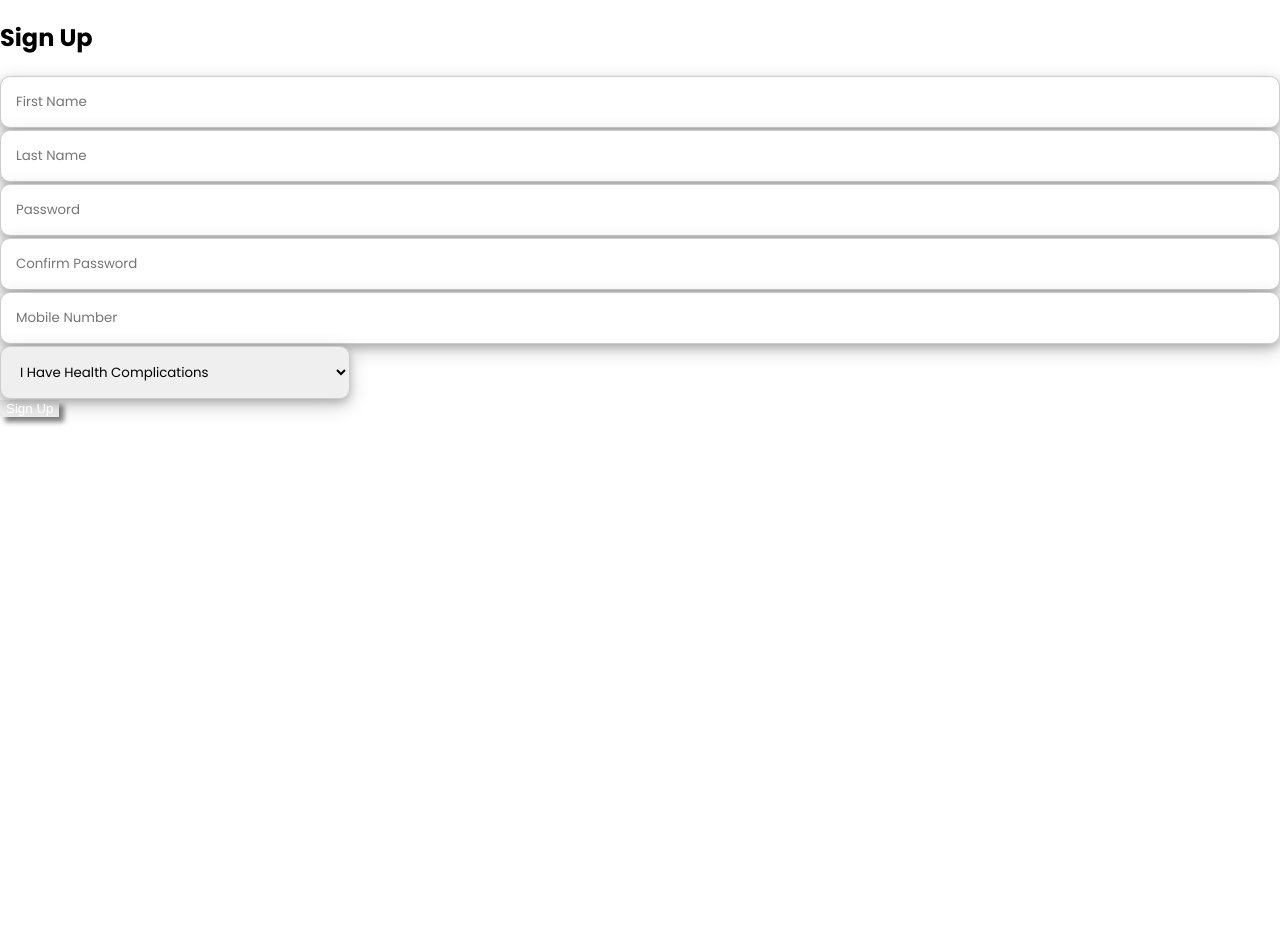
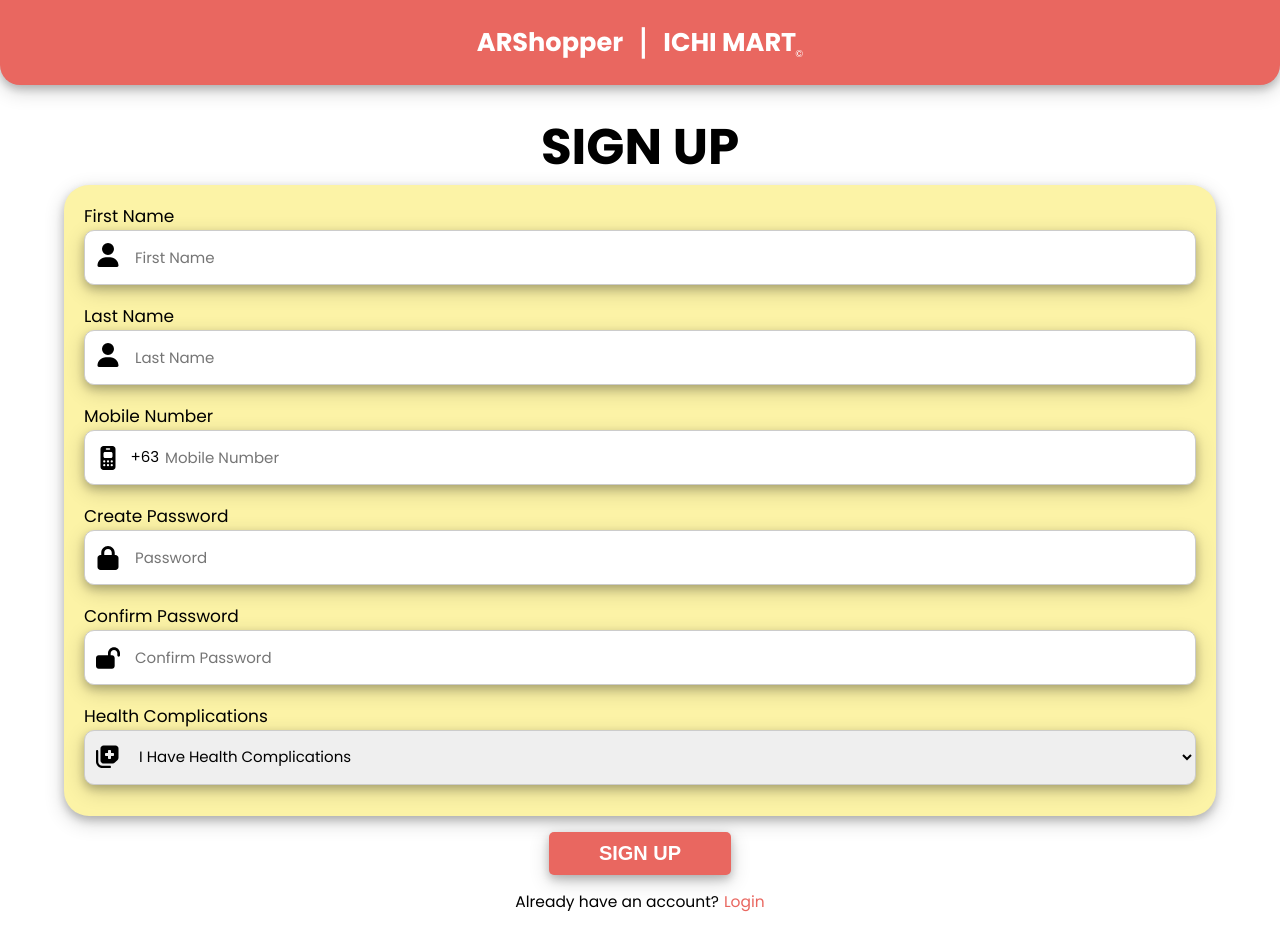
Before and after one commit to rimuelcanada14/sia-arshopperv2, a React (Create React App) app: page /signup in a window 1280 px wide. Before the commit the page ends 800 px from the top, so only its background shows below. Built offline with nearby package versions, Linux system fonts and the light colour scheme.

Commit message:
SIGNUP FRONTEND ANGAS

```diff
--- a/src/Signup/Signup.css
+++ b/src/Signup/Signup.css
@@ -32,7 +32,7 @@ body {
     padding-bottom: 1px;
     justify-content: center;
     text-align: center;
-    margin-bottom: 2em;
+    margin-bottom: 1em;
 }
 .signup-categories{
     text-align: left;
@@ -160,7 +160,9 @@ select {
     font-weight: bolder;
     box-shadow: 0 4px 8px 0 rgba(0, 0, 0, 0.2),
         0 6px 20px 0 rgba(0, 0, 0, 0.19);
-    text-align: center;
+    margin-left: auto;
+    margin-right: auto;
+    margin-top: .5em;
 }
 .signup-submit:hover{
     background-color: #b9524c;
@@ -175,7 +177,3 @@ select {
     color: #b9524c;
     text-decoration: underline;
 }
-
-#dropdown {
-    width: 350px;
-}
--- a/src/Signup/Signup.js
+++ b/src/Signup/Signup.js
@@ -6,75 +6,7 @@ import {Link} from 'react-router-dom';
 import './Signup.css';
 import Header from '../components/header';
 
-// const InputSignupFName = (props) => {
-//   return (
-//       <>
-//           <div className = "signup-user">
-//               <FaUser className="signup-icon-user" />
-//               <input autoComplete = "on" type = "text" placeholder ="First Name" id='signup-input-user'></input>
-//           </div>
-
-//       </>
-//   )
-// }
-// const InputSignupLName = (props) => {
-//   return (
-//       <>
-//           <div className = "signup-user">
-//               <FaUser className="signup-icon-user" />
-//               <input autoComplete = "on" type = "text" placeholder ="Last name" id='signup-input-user'></input>
-//           </div>
-
-//       </>
-//   )
-// }
-// const InputSignupMobile = (props) => {
-//     return (
-//         <>
-//             <div className = "signup-mobile">
-//                 <FaMobileRetro className="signup-icon-mobile" />
-//                 <p className = "signup-p-mobile">+63</p>
-//                 <input autoComplete = "on" type = "number" placeholder ="9151234567" id='signup-input-mobile' maxlength="10"></input>
-//             </div>
-
-//         </>
-//     )
-// }
-// const InputSignupCrPass = (props) => {
-//     return (
-//         <>
-//             <div className = "signup-pass">
-//                 <FaLock className="signup-icon-pass" />
-//                 <input type = "password" placeholder ="Create Password" id='signup-input-pass'></input>
-//             </div>
-
-//         </>
-//     )
-// }
-// const InputSignupCoPass = (props) => {
-//   return (
-//       <>
-//           <div className = "signup-pass">
-//               <FaLockOpen className="signup-icon-pass" />
-//               <input type = "password" placeholder ="Confirm Password" id='signup-input-pass'></input>
-//           </div>
-
-//       </>
-//   )
-// }
-// const InputSignupHealth = (props) => {
-//   return (
-//     <>
-//       <div className="signup-health">
-//         <FaNotesMedical className="signup-icon-health" />
-//         <select id="signup-input-health">
-//           <option value="strong">I have health complication/s</option>
-//           <option value="medium">I do not have health complications</option>
-//         </select>
-//       </div>
-//     </>
-//   );
-// };
+//FOR BACK-END
 const Signup = () => {
   const [formData, setFormData] = useState({
     firstName: '',
@@ -86,8 +18,6 @@ const Signup = () => {
   });
 
   const [passErr, setPassError] = useState('');
-
-
 
   const handleChange = (e) => {
     const{name, value} = e.target;
@@ -119,101 +49,111 @@ const Signup = () => {
       console.error('Failed to sign up', error);
     }
   };
-// function Login() {
-//   const [setMessage] = useState('');
 
-//   useEffect(() => {
-//     axios.get('http://localhost:8000/api/hello-world/')
-//       .then(response => {
-//         setMessage(response.data.message);
-//       })
-//       .catch(error => {
-//         console.log(error);
-//       });
-//   }, [setMessage]);
-// }
+//FOR FRONT-END
   return (
-    // <>
-    //     <div className='signup-header'>
-    //         <Header header="ARShopper"/>
-    //     </div>
+    <div>
+      <div className='signup-header'>
+        <Header header="ARShopper" headerright="ICHI MART" headersub="©"/>
+      </div>
 
-    //     <div className='signup-page'>
-    //         <h1 className = "signup-title">SIGN UP</h1>
-    //         <div className = "signup-container">
-    //             <p className = "signup-categories">First Name</p>
-    //             <InputSignupFName />
-    //             <p className = "signup-categories">Last Name</p>
-    //             <InputSignupLName />
-    //             <p className = "signup-categories">Mobile Number</p>
-    //             <InputSignupMobile />
-    //             <p className = "signup-categories">Create Password</p>
-    //             <InputSignupCrPass />
-    //             <p className = "signup-categories">Confirm Password</p>
-    //             <InputSignupCoPass />
-    //             <p className = "signup-categories">Password</p>
-    //             <InputSignupHealth />
-    //         </div>
+      <div className='signup-page'>
+        <h1 className = "signup-title">SIGN UP</h1>
+          <form onSubmit={handleSubmit}>
+            <div className = "signup-container">
 
-    //         <div className='signup-low'>
-    //             <Link to ="/home" className = "signup-submit">SUBMIT</Link>
-    //             <p>Already have an account?<Link to ="/" className = "signup-login">Login</Link></p>
-    //         </div>
-    //     </div>
-
-    // </>
-    <div>
-      <h2>Sign Up</h2>
-      <form onSubmit={handleSubmit}>
+              <p className = "signup-categories">First Name</p>
+                <div className = "signup-user">
+                  <FaUser className="signup-icon-user" />
                     <input
+                      id="signup-input-user"
                       type="text"
                       name="firstName"
                       placeholder="First Name"
                       value={formData.firstName}
                       onChange={handleChange}
+                      required
                     />
+                </div>
 
+              <p className = "signup-categories">Last Name</p>
+                <div className = "signup-user">
+                  <FaUser className="signup-icon-user" />
                     <input
+                      id="signup-input-user"
                       type="text"
                       name="lastName"
                       placeholder="Last Name"
                       value={formData.lastName}
                       onChange={handleChange}
+                      required
                     />
+                </div>
 
+              <p className = "signup-categories">Mobile Number</p>
+                <div className = "signup-mobile">
+                  <FaMobileRetro className="signup-icon-mobile" />
+                  <p className = "signup-p-mobile">+63</p>
                     <input
+                      id="signup-input-mobile"
+                      type="number"
+                      name="mobileNumber"
+                      placeholder="Mobile Number"
+                      value={formData.mobileNumber}
+                      onChange={handleChange}
+                      required
+                    />
+                </div>
+
+              <p className = "signup-categories">Create Password</p>
+                <div className = "signup-pass">
+                  <FaLock className="signup-icon-mobile" />
+                    <input
+                      id="signup-input-user"
                       type="password"
                       name="password"
                       placeholder="Password"
                       value={formData.password}
                       onChange={handleChange}
+                      required
                     />
+                </div>
 
+              <p className = "signup-categories">Confirm Password</p>
+                <div className = "signup-pass">
+                  <FaLockOpen className="signup-icon-mobile" />
                     <input
+                      id="signup-input-user"
                       type="password"
                       name="confirmPassword"
                       placeholder="Confirm Password"
                       onChange={handleChange}
+                      required
                     />
+                </div>
 
-        {passErr && <div style={{color: 'red'}}>{passErr} </div>}
-
-        <input
-          type="number"
-          name="mobileNumber"
-          placeholder="Mobile Number"
-          value={formData.mobileNumber}
-          onChange={handleChange}
-        />
-
-        <select name="healthComplication" id="dropdown" onChange={handleChange} value={formData.healthComplication}>
+              <p className = "signup-categories">Health Complications</p>
+                <div className = "signup-health">
+                  <FaNotesMedical className="signup-icon-health" />
+                  <select name="healthComplication" id="signup-input-health" onChange={handleChange} value={formData.healthComplication}>
                     <option value="yes">I Have Health Complications</option>
                     <option value ="no">I Don't Have Health Complications</option>
                   </select>
+                </div>
 
-        <button type="submit">Sign Up</button>
+              </div>
+
+
+            <div className='signup-low'>
+              {passErr && <div style={{color: 'red'}}>{passErr} </div>}
+              <button type="submit" className = "signup-submit">SIGN UP</button>
+              <p>Already have an account?<Link to ="/" className = "signup-login">Login</Link></p>
+            </div>
+
           </form>
         </div>
+      </div>
+
 
   );
 }
```
Lines whose indentation alone changed are shown as unchanged.
